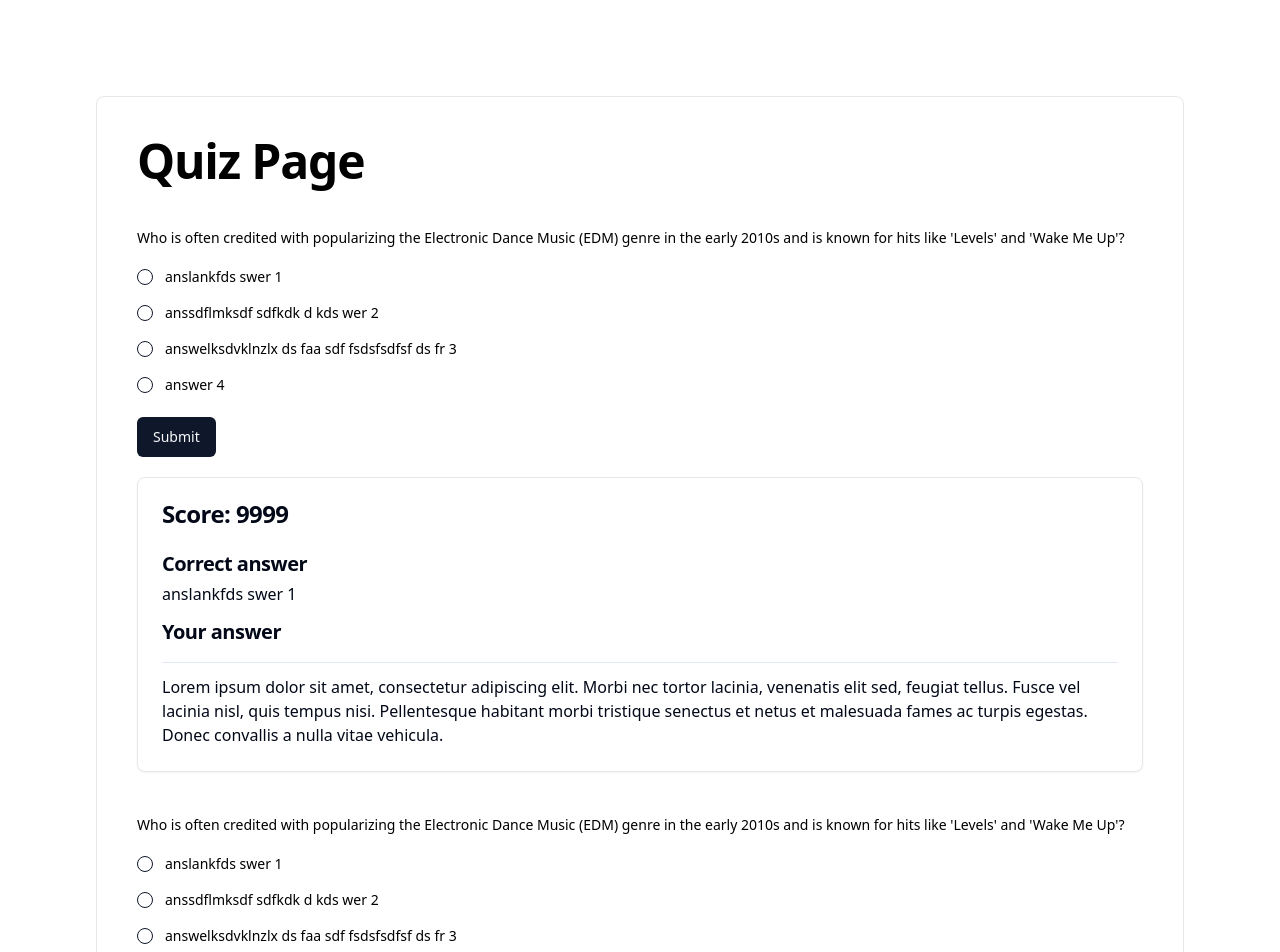
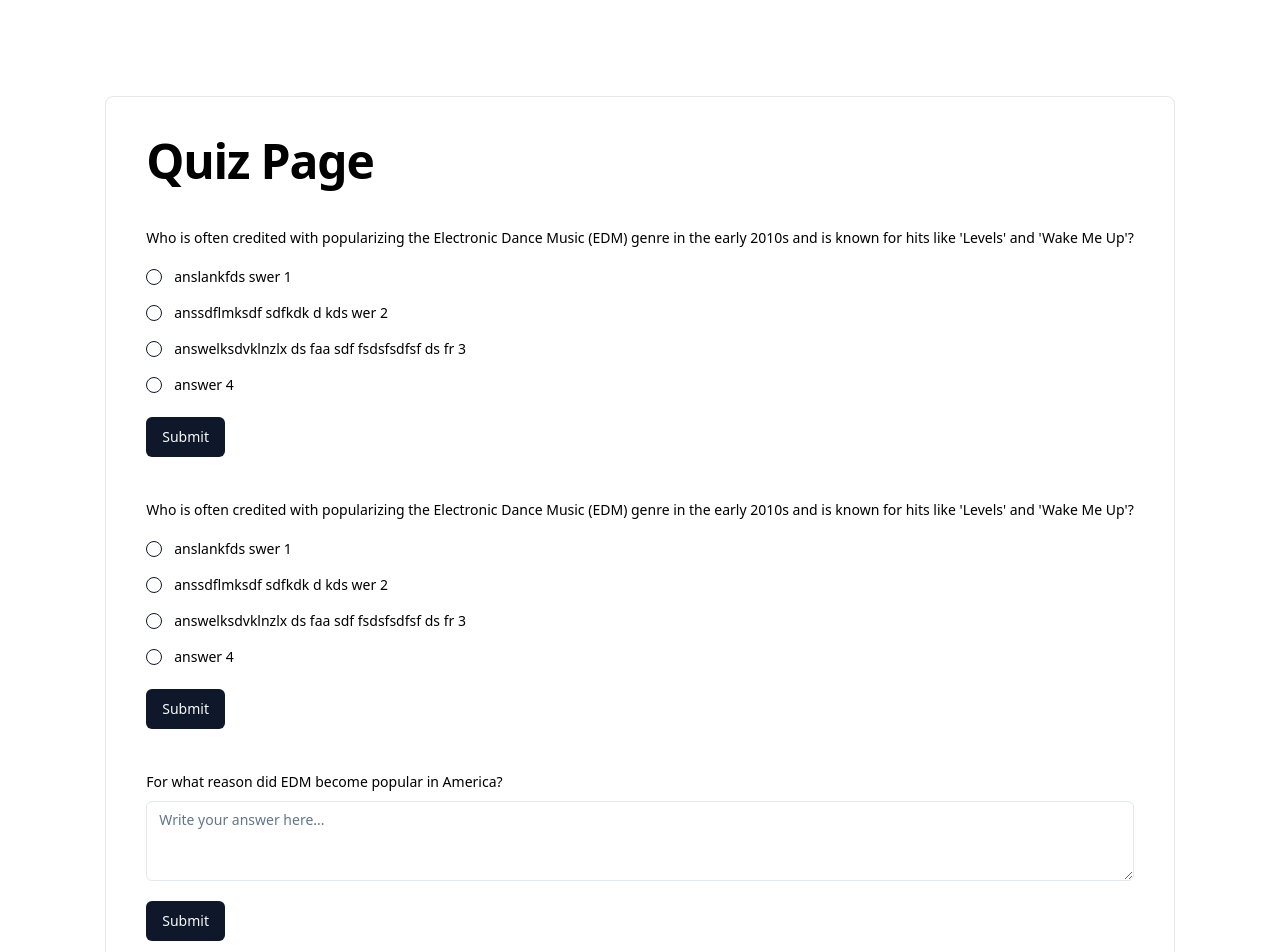
Before and after one commit to AriEncarnacion/youtube-trivia, a Next.js app: page /quiz in a window 1280 px wide. Shown: the top 952 px of the page. Built offline with nearby package versions, Linux system fonts and the light colour scheme.

Commit message:
eval card now renders only on submit

```diff
--- a/components/Quiz/FreeAnswer.tsx
+++ b/components/Quiz/FreeAnswer.tsx
@@ -8,7 +8,6 @@ import { Button } from "@/components/ui/button"
 import {
   Form,
   FormControl,
-  FormDescription,
   FormField,
   FormItem,
   FormLabel,
@@ -28,6 +27,7 @@ const FormSchema = z.object({
 
 export function FreeAnswer({ question }: FreeAnswerProps) {
   const [submittedAnswer, setSubmittedAnswer] = useState<string>("")
+  const [isSubmitted, setIsSubmitted] = useState<boolean>(false)
 
   const form = useForm<z.infer<typeof FormSchema>>({
     resolver: zodResolver(FormSchema),
@@ -36,6 +36,7 @@ export function FreeAnswer({ question }: FreeAnswerProps) {
   function onSubmit(data: z.infer<typeof FormSchema>) {
     console.log(JSON.stringify(data, null, 2))
     setSubmittedAnswer(data.answer)
+    setIsSubmitted(true)
   }
 
   return (
@@ -62,6 +63,7 @@ export function FreeAnswer({ question }: FreeAnswerProps) {
         </form>
       </Form>
 
+      {isSubmitted && (
         <Evaluation
           score={9999}
           userAnswer={submittedAnswer}
@@ -72,6 +74,7 @@ export function FreeAnswer({ question }: FreeAnswerProps) {
             "Lorem ipsum dolor sit amet, consectetur adipiscing elit. Morbi nec tortor lacinia, venenatis elit sed, feugiat tellus. Fusce vel lacinia nisl, quis tempus nisi. Pellentesque habitant morbi tristique senectus et netus et malesuada fames ac turpis egestas. Donec convallis a nulla vitae vehicula. "
           }
         />
+      )}
     </div>
   )
 }
--- a/components/Quiz/MultipleChoice.tsx
+++ b/components/Quiz/MultipleChoice.tsx
@@ -27,6 +27,7 @@ const MultipleChoice: React.FC<MultipleChoiceProps> = ({
   answerOptions,
 }) => {
   const [submittedAnswer, setSubmittedAnswer] = useState<string>("")
+  const [isSubmitted, setIsSubmitted] = useState<boolean>(false)
 
   const FormSchema = useMemo(() => {
     return z.object({
@@ -44,6 +45,7 @@ const MultipleChoice: React.FC<MultipleChoiceProps> = ({
     console.log(JSON.stringify(data, null, 2))
 
     setSubmittedAnswer(data.answer)
+    setIsSubmitted(true)
   }
 
   return (
@@ -91,12 +93,14 @@ const MultipleChoice: React.FC<MultipleChoiceProps> = ({
         </form>
       </Form>
 
+      {isSubmitted && (
         <Evaluation
           score={9999}
           userAnswer={submittedAnswer}
           correctAnswer={answerOptions[0]}
           evaluationReason="Lorem ipsum dolor sit amet, consectetur adipiscing elit. Morbi nec tortor lacinia, venenatis elit sed, feugiat tellus. Fusce vel lacinia nisl, quis tempus nisi. Pellentesque habitant morbi tristique senectus et netus et malesuada fames ac turpis egestas. Donec convallis a nulla vitae vehicula. "
         />
+      )}
     </div>
   )
 }
```
Lines whose indentation alone changed are shown as unchanged.
